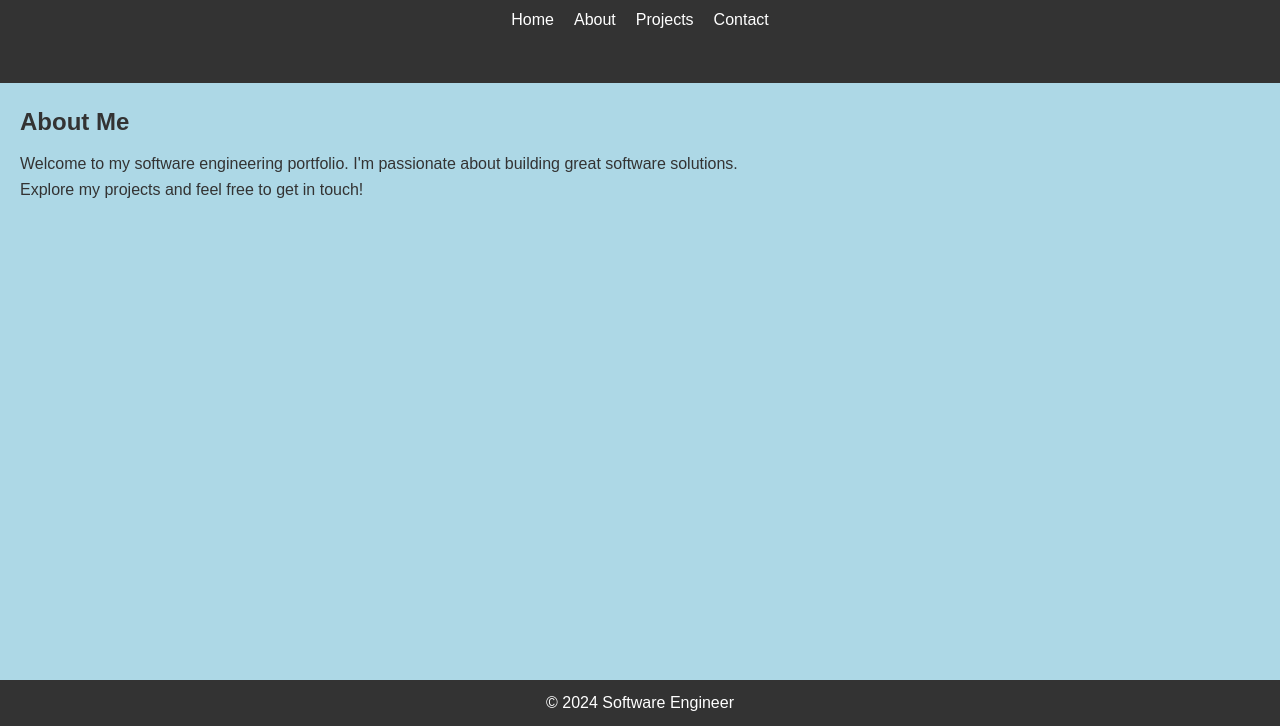
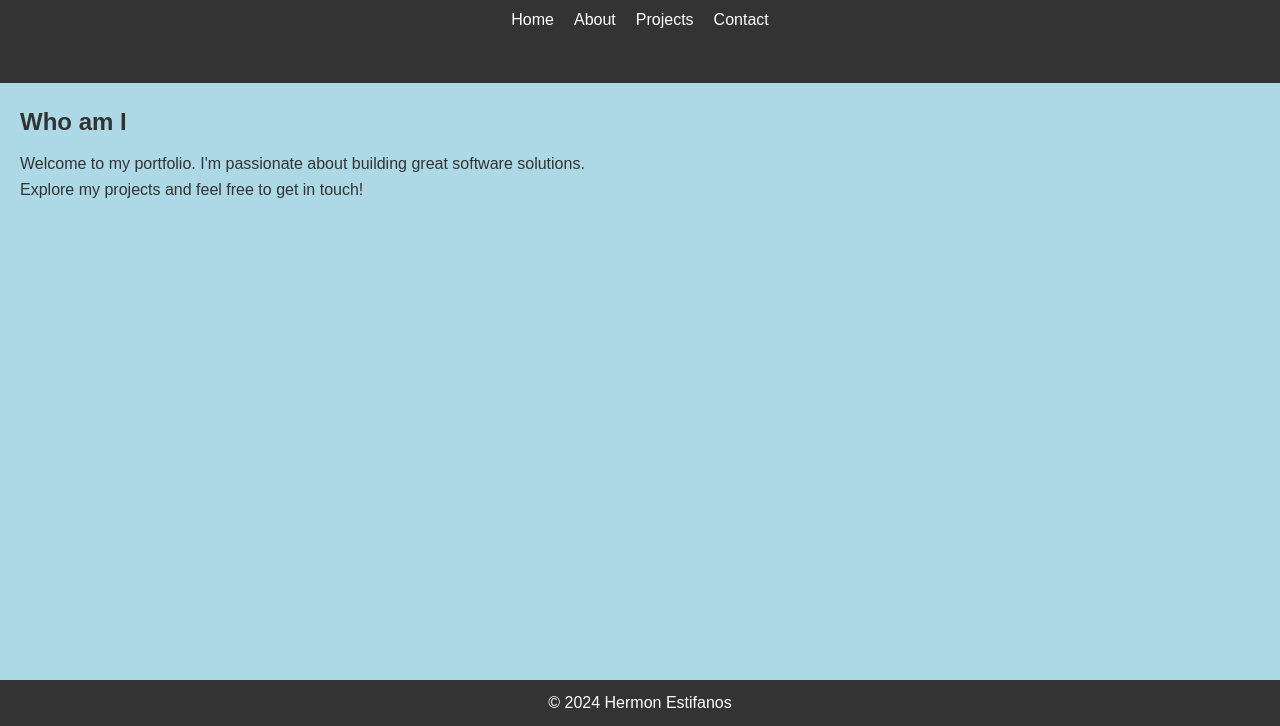
Before and after one commit to hestifanos/hestifanos.github.io, a plain HTML site: page index.html in a window 1280 px wide. Shown: the part 74-800 px from the top of the page. Drawn offline with Linux system fonts and the light colour scheme.

Commit message:
Update index.html

```diff
--- a/index.html
+++ b/index.html
@@ -21,13 +21,13 @@
     </header>
     <main>
         <section>
-            <h2>About Me</h2>
-            <p>Welcome to my software engineering portfolio. I'm passionate about building great software solutions.</p>
+            <h2>Who am I</h2>
+            <p>Welcome to my portfolio. I'm passionate about building great software solutions.</p>
             <p>Explore my projects and feel free to get in touch!</p>
         </section>
     </main>
     <footer>
-        <p>&copy; 2024 Software Engineer</p>
+        <p>&copy; 2024 Hermon Estifanos</p>
     </footer>
 </body>
 </html>
```
